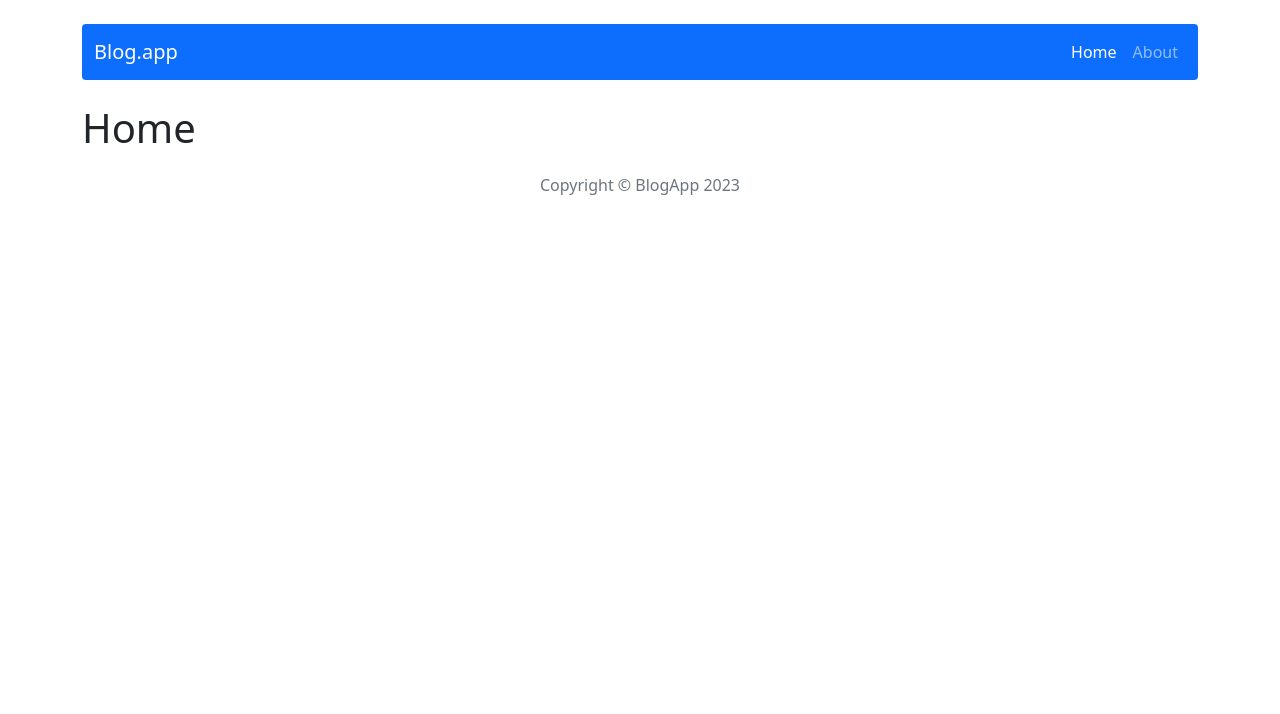
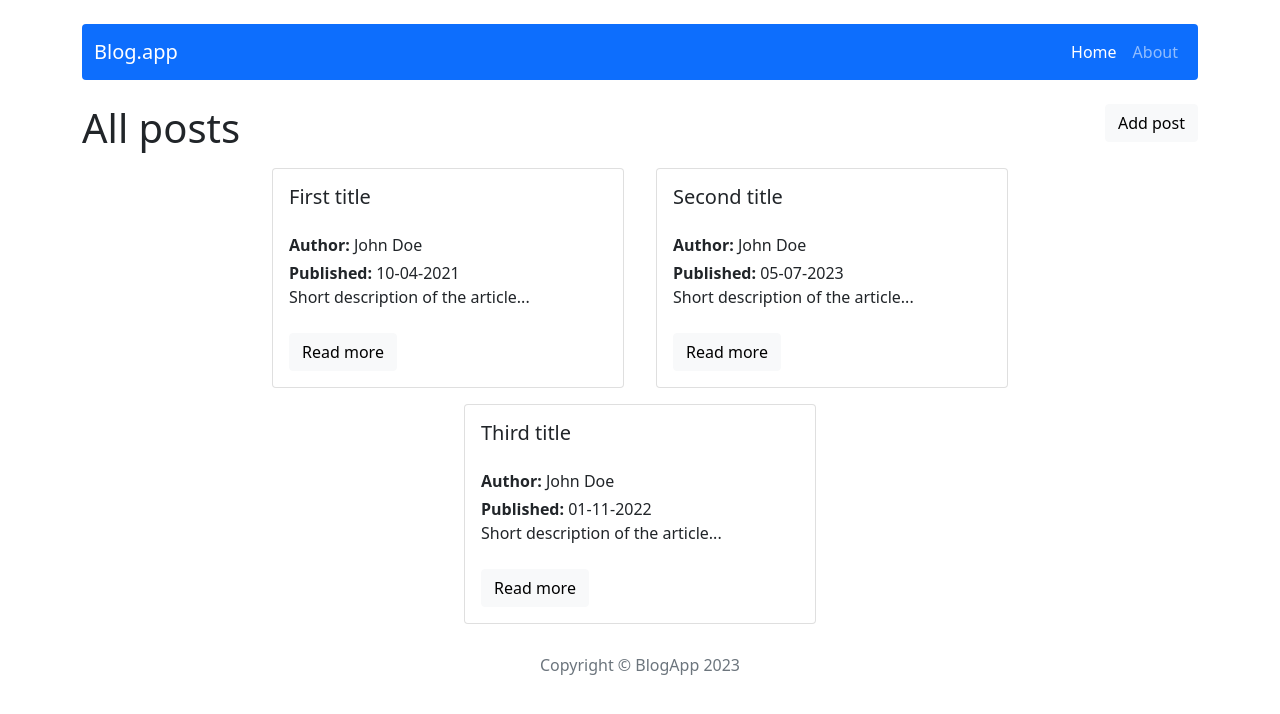
Before and after one commit to stanleyoos/Blog-app, a React (Create React App) app: page / in a window 1280 px wide. Shown: the top 714 px of the page. Built offline with nearby package versions, Linux system fonts and the light colour scheme.

Commit message:
Add AllPosts and Post components with bootstrap classes

```diff
--- /dev/null
+++ b/src/components/features/AllPosts/AllPosts.tsx
@@ -0,0 +1,28 @@
+import { Button } from 'react-bootstrap'
+import { Link } from 'react-router-dom'
+import { getAllPosts } from '../../../redux/subreducers/postReducer'
+import { useSelector } from 'react-redux'
+import { PostInterface } from '../../../redux/initialState'
+import Post from '../Post/Post'
+
+const AllPosts = () => {
+  const posts = useSelector(getAllPosts)
+  return (
+    <>
+      <div className="d-flex justify-content-between">
+        <h1>All posts</h1>
+
+        <Link className="text-decoration-none" to="/post/add">
+          <Button variant="light">Add post</Button>
+        </Link>
+      </div>
+      <div className="d-flex flex-wrap  justify-content-center">
+        {posts.map((post: PostInterface) => (
+          <Post {...post} key={post.id} />
+        ))}
+      </div>
+    </>
+  )
+}
+
+export default AllPosts
--- /dev/null
+++ b/src/components/features/Post/Post.tsx
@@ -0,0 +1,36 @@
+import { PostInterface } from '../../../redux/initialState'
+import Button from 'react-bootstrap/Button'
+import Card from 'react-bootstrap/Card'
+import { Link } from 'react-router-dom'
+
+const Post = ({
+  id,
+  title,
+  shortDescription,
+  content,
+  publishedDate,
+  author,
+}: PostInterface) => {
+  return (
+    <Card className="mx-3 my-2 " style={{ width: '22rem' }}>
+      <Card.Body>
+        <Card.Title className="mb-4">{title}</Card.Title>
+
+        <p className="mb-1 p-0">
+          <strong>Author: </strong>
+          {author}
+        </p>
+        <p className="m-0 p-0">
+          <strong>Published: </strong>
+          {publishedDate}
+        </p>
+        <Card.Text className="mb-4">{shortDescription}</Card.Text>
+        <Link className="text-decoration-none" to={`/post/${id}`}>
+          <Button variant="light">Read more</Button>
+        </Link>
+      </Card.Body>
+    </Card>
+  )
+}
+
+export default Post
--- a/src/components/pages/About/About.tsx
+++ b/src/components/pages/About/About.tsx
@@ -1,5 +1,5 @@
 const About = () => {
-  return <h1>About</h1>
+  return <h1 className="my-4">About</h1>
 }
 
 export default About
--- a/src/components/pages/Home/Home.tsx
+++ b/src/components/pages/Home/Home.tsx
@@ -1,5 +1,7 @@
+import AllPosts from '../../features/AllPosts/AllPosts'
+
 const Home = () => {
-  return <h1>Home</h1>
+  return <AllPosts />
 }
 
 export default Home
--- a/src/redux/initialState.ts
+++ b/src/redux/initialState.ts
@@ -1,4 +1,4 @@
-interface Post {
+export interface PostInterface {
   id: string
   title: string
   shortDescription: string
@@ -7,11 +7,11 @@ interface Post {
   author: string
 }
 
-const initialState: { posts: Post[] } = {
+const initialState: { posts: PostInterface[] } = {
   posts: [
     {
       id: '1',
-      title: 'Article title',
+      title: 'First title',
       shortDescription: 'Short description of the article...',
       content: 'Main content of the article',
       publishedDate: '10-04-2021',
@@ -19,7 +19,7 @@ const initialState: { posts: Post[] } = {
     },
     {
       id: '2',
-      title: 'Article title',
+      title: 'Second title',
       shortDescription: 'Short description of the article...',
       content: 'Main content of the article',
       publishedDate: '05-07-2023',
@@ -27,7 +27,7 @@ const initialState: { posts: Post[] } = {
     },
     {
       id: '3',
-      title: 'Article title',
+      title: 'Third title',
       shortDescription: 'Short description of the article...',
       content: 'Main content of the article',
       publishedDate: '01-11-2022',
--- a/src/redux/subreducers/postReducer.ts
+++ b/src/redux/subreducers/postReducer.ts
@@ -1,5 +1,5 @@
 // selectors
-
+export const getAllPosts = (state: any) => state.posts
 // actions
 
 const createActionName = (actionName: string): string =>
```
